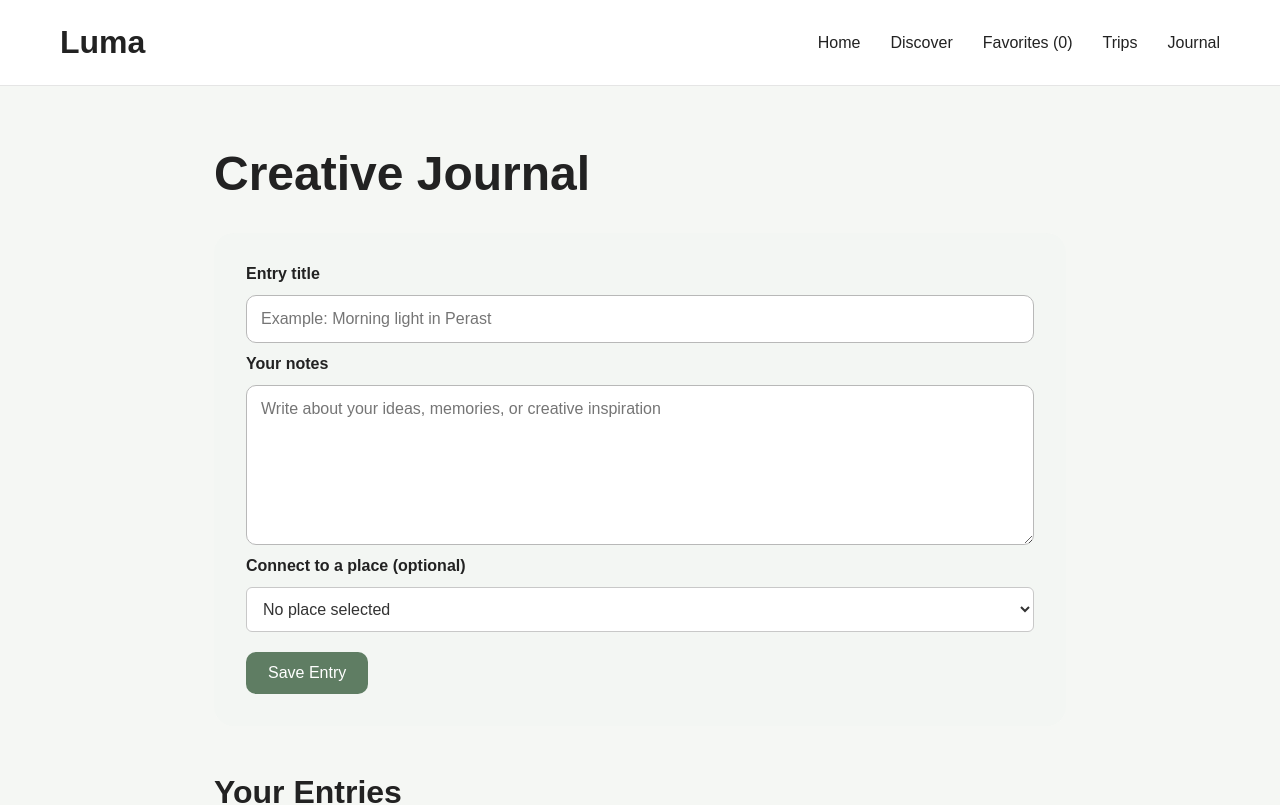
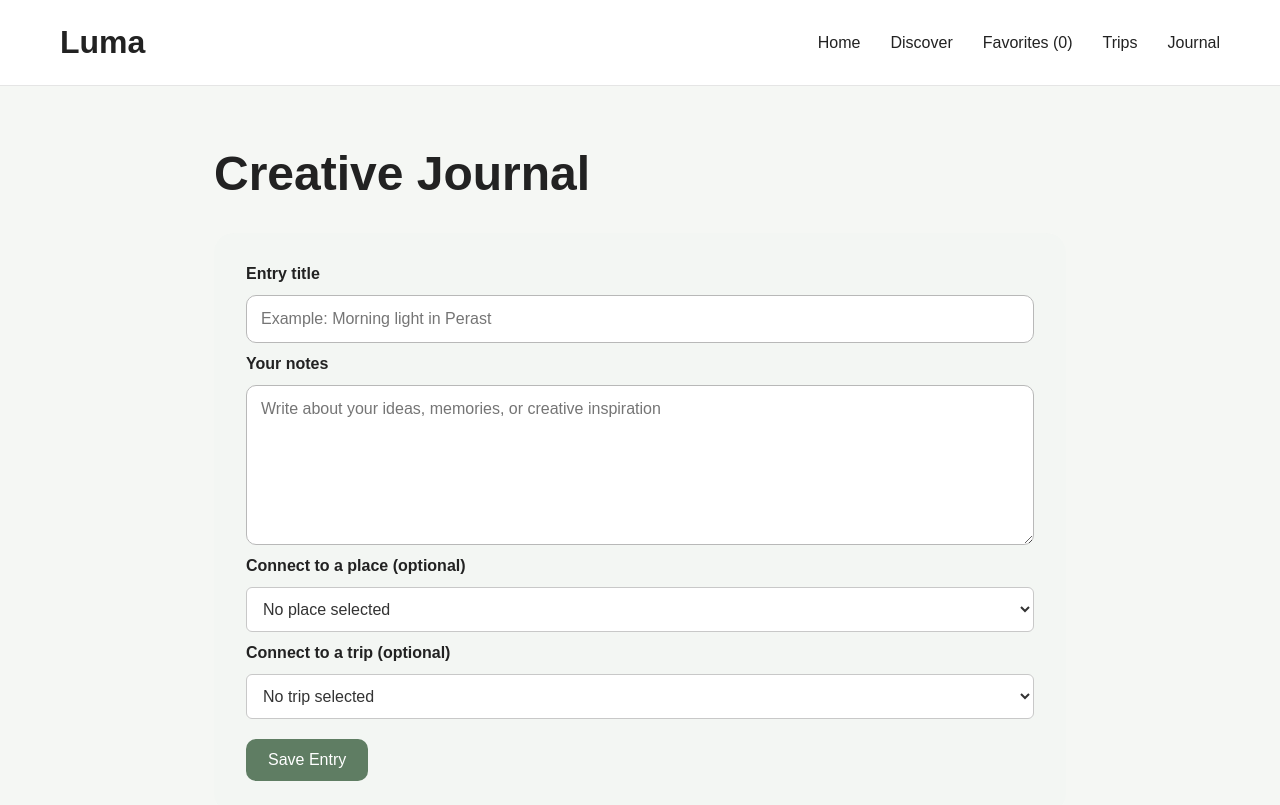
Before and after one commit to Filipmcetinje/luma, a React app in the folder frontend/: page /journal in a window 1280 px wide. Shown: the top 805 px of the page. Built offline with nearby package versions, Linux system fonts and the light colour scheme; the HTML template or start-up script is replaced by a standard one.

Commit message:
Connect journal entries to trips

```diff
--- a/frontend/src/App.jsx
+++ b/frontend/src/App.jsx
@@ -159,7 +159,7 @@ function App() {
             />
           }
         />
-        <Route path="/journal" element={<Journal />} />
+        <Route path="/journal" element={<Journal trips={trips} />} />
         <Route
           path="/places/:placeId"
           element={
--- a/frontend/src/pages/Journal/Journal.css
+++ b/frontend/src/pages/Journal/Journal.css
@@ -167,19 +167,22 @@
   outline: 2px solid rgba(73, 99, 74, 0.2);
 }
 
-.journal__entry-place {
+.journal__entry-place,
+.journal__entry-trip {
   margin: 8px 0;
   color: #666;
   font-size: 14px;
 }
 
-.journal__entry-place-link {
+.journal__entry-place-link,
+.journal__entry-trip-link {
   color: #49634a;
   font-weight: 600;
   text-decoration: none;
 }
 
-.journal__entry-place-link:hover {
+.journal__entry-place-link:hover,
+.journal__entry-trip-link:hover {
   text-decoration: underline;
 }
 
--- a/frontend/src/pages/Journal/Journal.jsx
+++ b/frontend/src/pages/Journal/Journal.jsx
@@ -3,10 +3,11 @@ import "./Journal.css";
 import places from "../../data/places";
 import { Link } from "react-router-dom";
 
-function Journal() {
+function Journal({ trips }) {
   const [entryTitle, setEntryTitle] = useState("");
   const [entryText, setEntryText] = useState("");
   const [selectedPlaceId, setSelectedPlaceId] = useState("");
+  const [selectedTripId, setSelectedTripId] = useState("");
 
   const [entries, setEntries] = useState(() => {
     const savedEntries = localStorage.getItem("journalEntries");
@@ -20,6 +21,7 @@ function Journal() {
   const [editedTitle, setEditedTitle] = useState("");
   const [editedText, setEditedText] = useState("");
   const [editedPlaceId, setEditedPlaceId] = useState("");
+  const [editedTripId, setEditedTripId] = useState("");
   const [editError, setEditError] = useState("");
 
   useEffect(() => {
@@ -43,6 +45,7 @@ function Journal() {
       title: trimmedTitle,
       text: trimmedText,
       placeId: selectedPlaceId ? Number(selectedPlaceId) : null,
+      tripId: selectedTripId ? Number(selectedTripId) : null,
       createdAt: new Date().toLocaleDateString(),
     };
 
@@ -50,6 +53,7 @@ function Journal() {
     setEntryTitle("");
     setEntryText("");
     setSelectedPlaceId("");
+    setSelectedTripId("");
   }
 
   function handleStartEditing(entry) {
@@ -58,6 +62,7 @@ function Journal() {
     setEditedTitle(entry.title);
     setEditedText(entry.text);
     setEditedPlaceId(entry.placeId ? String(entry.placeId) : "");
+    setEditedTripId(entry.tripId ? String(entry.tripId) : "");
   }
 
   function handleSaveEdit(entryId) {
@@ -79,6 +84,7 @@ function Journal() {
               title: trimmedTitle,
               text: trimmedText,
               placeId: editedPlaceId ? Number(editedPlaceId) : null,
+              tripId: editedTripId ? Number(editedTripId) : null,
             }
           : entry,
       ),
@@ -88,14 +94,16 @@ function Journal() {
     setEditedTitle("");
     setEditedText("");
     setEditedPlaceId("");
+    setEditedTripId("");
   }
 
   function handleCancelEdit() {
     setEditingEntryId(null);
     setEditedTitle("");
     setEditedText("");
+    setEditedPlaceId("");
+    setEditedTripId("");
     setEditError("");
-    setEditedPlaceId("");
   }
 
   function handleDeleteEntry(entryId) {
@@ -162,6 +170,29 @@ function Journal() {
           ))}
         </select>
 
+        <label className="journal__label" htmlFor="entry-trip">
+          Connect to a trip (optional)
+        </label>
+
+        <select
+          className="journal__select"
+          id="entry-trip"
+          value={selectedTripId}
+          onChange={(event) => setSelectedTripId(event.target.value)}
+        >
+          <option value="">No trip selected</option>
+
+          {trips.length === 0 ? (
+            <option disabled>No trips available</option>
+          ) : (
+            trips.map((trip) => (
+              <option key={trip.id} value={trip.id}>
+                {trip.name}
+              </option>
+            ))
+          )}
+        </select>
+
         <button className="journal__button" type="submit">
           Save Entry
         </button>
@@ -186,6 +217,18 @@ function Journal() {
                     >
                       {places.find((place) => place.id === entry.placeId)
                         ?.title || "Unknown place"}
+                    </Link>
+                  </p>
+                )}
+                {entry.tripId && (
+                  <p className="journal__entry-trip">
+                    Trip:{" "}
+                    <Link
+                      className="journal__entry-trip-link"
+                      to={`/trips/${entry.tripId}`}
+                    >
+                      {trips.find((trip) => trip.id === entry.tripId)?.name ||
+                        "Unknown trip"}
                     </Link>
                   </p>
                 )}
@@ -224,6 +267,32 @@ function Journal() {
                           {place.title} — {place.location}
                         </option>
                       ))}
+                    </select>
+
+                    <label
+                      className="journal__label"
+                      htmlFor={`edit-trip-${entry.id}`}
+                    >
+                      Connected trip
+                    </label>
+
+                    <select
+                      className="journal__select"
+                      id={`edit-trip-${entry.id}`}
+                      value={editedTripId}
+                      onChange={(event) => setEditedTripId(event.target.value)}
+                    >
+                      <option value="">No trip selected</option>
+
+                      {trips.length === 0 ? (
+                        <option disabled>No trips available</option>
+                      ) : (
+                        trips.map((trip) => (
+                          <option key={trip.id} value={trip.id}>
+                            {trip.name}
+                          </option>
+                        ))
+                      )}
                     </select>
 
                     {editError && <p className="journal__error">{editError}</p>}
```
